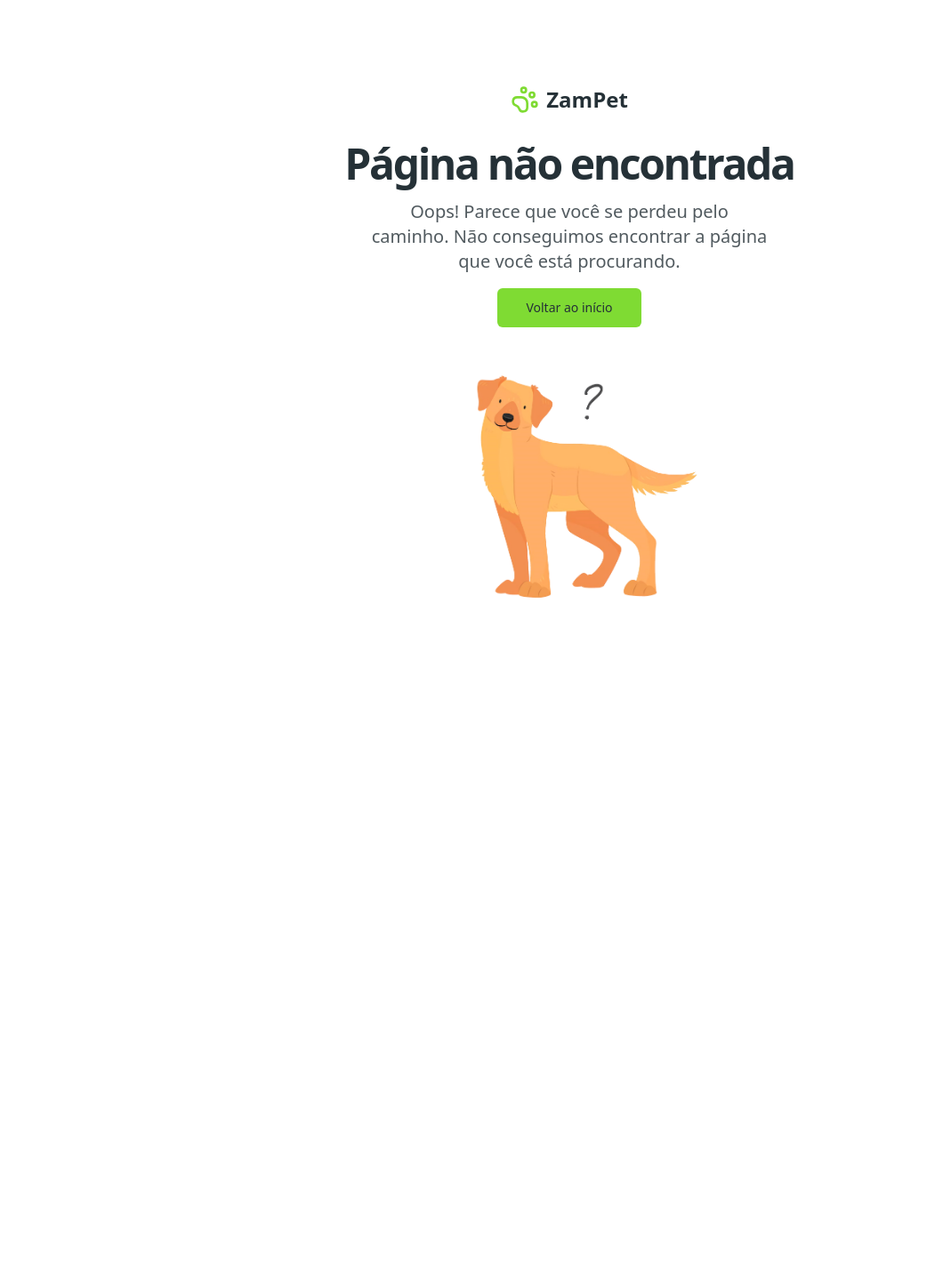
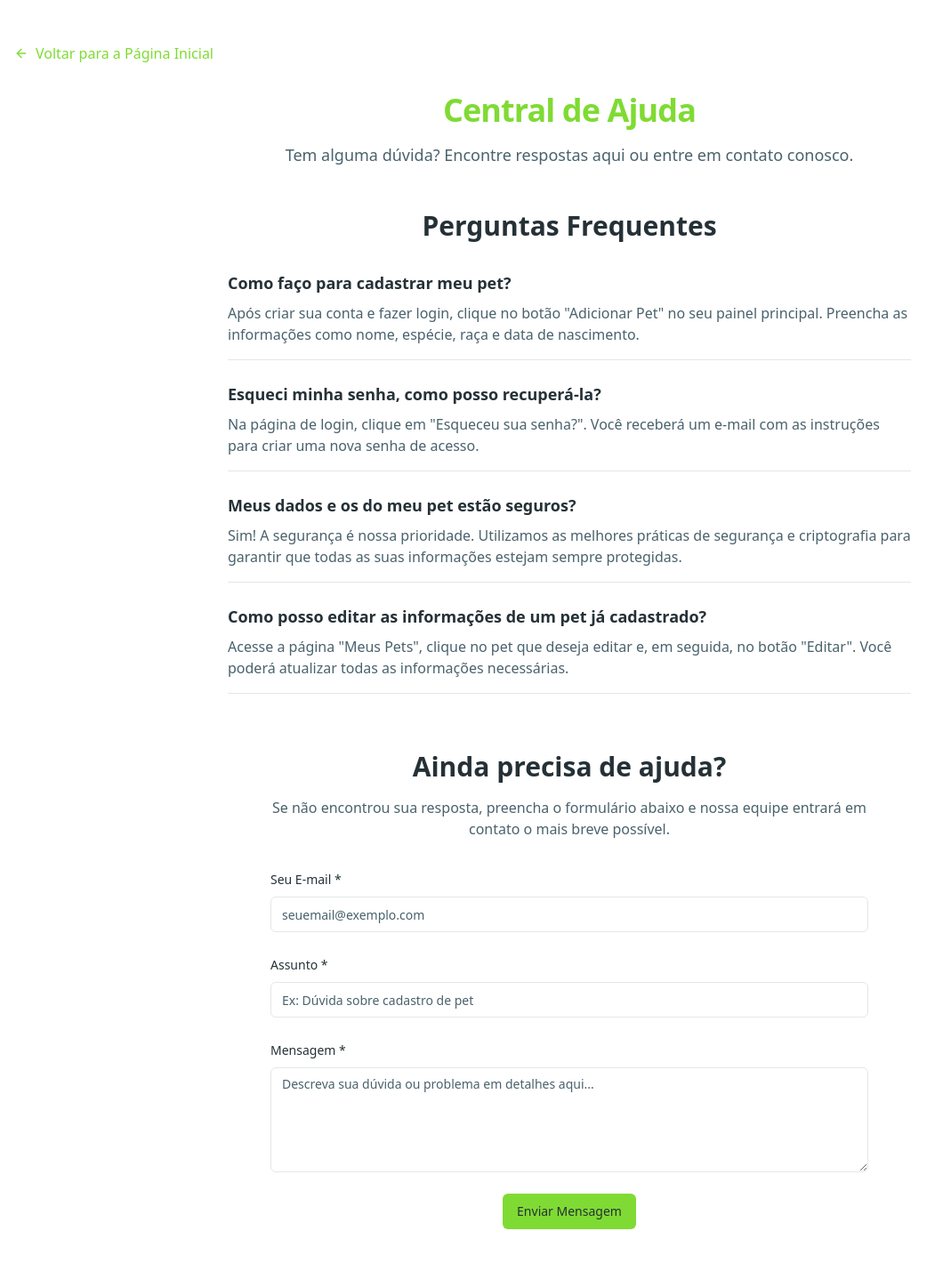
Before and after one commit to Yakkuni/frontPet, a Vue app: page /suporte in a window 1280 px wide. Shown: the top 1420 px of the page at 89% size, without its empty margins (0-1069 px from the left). Before the commit the page ends 800 px from the top, so only its background shows below. Built offline with nearby package versions, Linux system fonts and the light colour scheme.

Commit message:
Deu tudo certo

```diff
--- a/src/api/axios.ts
+++ b/src/api/axios.ts
@@ -3,19 +3,18 @@
 import axios from 'axios';
 import { useAuthStore } from '@/stores/auth';
 
-// Criação da instância base do Axios
+const apiBase = 'https://api.zampet.dev.cybercore.dev.br';
+console.log('[apiClient] baseURL =', apiBase);
+
 const apiClient = axios.create({
-  // Aponta para o proxy configurado no vite.config.ts
-  baseURL: '/api',
+  baseURL: apiBase,
   headers: {
     'Content-Type': 'application/json',
   },
-  // Define um tempo limite de 10 segundos para as requisições
   timeout: 10000,
 });
 
-// --- INTERCEPTOR DE REQUISIÇÃO ---
-// Esta é a versão correta, que envia o cabeçalho "Authorization: Bearer"
+
 apiClient.interceptors.request.use(
   (config) => {
     const token = localStorage.getItem('authToken');
--- a/src/api/petsService.ts
+++ b/src/api/petsService.ts
@@ -16,14 +16,11 @@ export const petsService = {
   },
 
   createPet(petData: any) {
-    return apiClient.post('/v0/pets', petData);
+    // interceptor already adds Authorization header, avoid duplicating
+    return apiClient.post('/module/tutor/v0/pet/create-pet', petData);
   },
 
   createBreed(data: { especie_uuid: string; descricao: string }) {
-    return apiClient.post('/module/tutor/v0/pet/create-raca', data, {
-      headers: {
-        Authorization: `Bearer ${localStorage.getItem('authToken')}`
-      }
-    });
+    return apiClient.post('/module/tutor/v0/pet/create-raca', data);
   }
 };
--- a/src/components/Navbar.vue
+++ b/src/components/Navbar.vue
@@ -7,6 +7,13 @@
       </RouterLink>
       <div class="ml-auto flex items-center space-x-4">
         <div class="hidden md:flex md:items-center md:space-x-4">
+          <RouterLink to="/suporte" class="text-sm font-medium transition-colors hover:text-primary">
+            Suporte
+          </RouterLink>
+          <RouterLink to="/sobre" class="text-sm font-medium transition-colors hover:text-primary">
+            Sobre
+          </RouterLink>
+
           <template v-if="authStore.isAuthenticated">
             <RouterLink to="/pets" class="text-sm font-medium transition-colors hover:text-primary">
               Meus Pets
@@ -16,13 +23,8 @@
             </RouterLink>
             <Button variant="ghost" @click="handleLogout">Sair</Button>
           </template>
+
           <template v-else>
-            <RouterLink to="/services" class="text-sm font-medium transition-colors hover:text-primary">
-              Serviços
-            </RouterLink>
-            <RouterLink to="/sobre" class="text-sm font-medium transition-colors hover:text-primary">
-              Sobre
-            </RouterLink>
             <RouterLink to="/auth/login" class="text-sm font-medium transition-colors hover:text-primary">
               Entrar
             </RouterLink>
@@ -41,6 +43,13 @@
     </div>
     <div v-if="mobileMenuOpen" class="md:hidden">
       <div class="container py-4 space-y-3">
+        <RouterLink to="/suporte" class="block text-sm font-medium transition-colors hover:text-primary" @click="mobileMenuOpen = false">
+          Suporte
+        </RouterLink>
+        <RouterLink to="/sobre" class="block text-sm font-medium transition-colors hover:text-primary" @click="mobileMenuOpen = false">
+          Sobre
+        </RouterLink>
+
         <template v-if="authStore.isAuthenticated">
           <RouterLink to="/pets" class="block text-sm font-medium transition-colors hover:text-primary" @click="mobileMenuOpen = false">
             Meus Pets
@@ -50,13 +59,8 @@
           </RouterLink>
           <Button variant="ghost" @click="handleLogout" class="w-full justify-start">Sair</Button>
         </template>
+
         <template v-else>
-          <RouterLink to="/services" class="block text-sm font-medium transition-colors hover:text-primary" @click="mobileMenuOpen = false">
-            Serviços
-          </RouterLink>
-          <RouterLink to="/sobre" class="block text-sm font-medium transition-colors hover:text-primary" @click="mobileMenuOpen = false">
-            Sobre
-          </RouterLink>
           <RouterLink to="/auth/login" class="block text-sm font-medium transition-colors hover:text-primary" @click="mobileMenuOpen = false">
             Entrar
           </RouterLink>
--- a/src/components/ui/Combobox.vue
+++ b/src/components/ui/Combobox.vue
@@ -4,11 +4,12 @@
       ref="inputRef"
       :model-value="searchTerm"
       @input="onInput"
-      @focus="isOpen = true"
+      @focus="!props.disabled && (isOpen = true)"
       @keydown.down.prevent="navigateOptions(1)"
       @keydown.up.prevent="navigateOptions(-1)"
       @keydown.enter.prevent="selectHighlightedOption"
       :placeholder="placeholder"
+      :disabled="props.disabled"
       autocomplete="off"
     />
     <Transition
@@ -17,16 +18,16 @@
       leave-to-class="opacity-0"
     >
       <div
-        v-if="isOpen && filteredOptions.length"
+        v-if="isOpen && filteredOptions.length && !props.disabled"
         class="absolute z-10 mt-1 w-full bg-card border rounded-md shadow-lg max-h-60 overflow-y-auto"
       >
         <ul>
           <li
             v-for="(option, index) in filteredOptions"
             :key="option.value"
-            @click="selectOption(option)"
-            class="px-4 py-2 hover:bg-muted cursor-pointer"
-            :class="{ 'bg-muted': highlightedIndex === index }"
+            @click="!props.disabled && selectOption(option)"
+            class="px-4 py-2 hover:bg-muted"
+            :class="{ 'cursor-pointer': !props.disabled, 'cursor-not-allowed opacity-50': props.disabled, 'bg-muted': highlightedIndex === index }"
           >
             {{ option.label }}
           </li>
@@ -50,6 +51,7 @@ const props = defineProps<{
   modelValue: string | null;
   options: ComboboxOption[];
   placeholder?: string;
+  disabled?: boolean;
 }>();
 
 const emit = defineEmits<{
--- a/src/features/pets/components/AddPetForm.vue
+++ b/src/features/pets/components/AddPetForm.vue
@@ -11,6 +11,7 @@
       <div class="space-y-2">
         <Label for="dob">Data de Nascimento *</Label>
         <Input id="dob" type="date" v-model="pet.dob" required />
+        <p v-if="pet.dob && !isDobValid" class="text-sm text-red-600">A data de nascimento não pode ser posterior à data de hoje.</p>
       </div>
 
       <div class="space-y-2">
@@ -107,6 +108,14 @@ const pet = reactive({
   registro: '',
 });
 
+// Prevent duplicate submissions
+const isSubmitting = ref(false);
+
+// Se a espécie mudar, limpar a raça para forçar selecionar novamente
+watch(() => pet.species, () => {
+  pet.breed = null;
+});
+
 // --- OPÇÕES DE RAÇA ---
 const breedOptions = computed(() => {
   if (!pet.species) return [];
@@ -186,39 +195,97 @@ async function createNewBreed() {
   }
 }
 
+// --- Validação da data de nascimento ---
+// Use string compare because the input returns YYYY-MM-DD which compares
+// lexicographically correctly for dates.
+const todayISO = new Date().toISOString().slice(0, 10);
+const isDobValid = computed(() => {
+  if (!pet.dob) return false;
+  return pet.dob <= todayISO;
+});
+
 // --- Validação geral ---
 const isFormValid = computed(() => {
-  return !!pet.name && !!pet.species && !!pet.breed && !!pet.dob;
+  // nome, data de nascimento (não futura) e sexo são obrigatórios; raça é opcional até
+  // que o usuário selecione uma espécie — mas se breed estiver preenchido
+  // ele deve ser um UUID existente (isExistingBreed)
+  if (!pet.name || !pet.dob || !pet.sex) return false;
+  if (!isDobValid.value) return false;
+  if (pet.species && pet.breed) {
+    // se breed foi preenchido, deve existir na espécie selecionada
+    return isExistingBreed.value;
+  }
+  return true;
 });
 
 // --- Envio do formulário ---
 async function handleSubmit() {
+  if (isSubmitting.value) {
+    console.warn('Ignorando envio duplicado: já existe um envio em andamento.');
+    return;
+  }
+
   if (!isFormValid.value) {
     alert('Por favor, preencha os campos obrigatórios (*).');
     return;
   }
-
-  // Se a raça digitada não existir, cria automaticamente antes de enviar
-  if (!isExistingBreed.value && typeof pet.breed === 'string') {
-    const confirmed = confirm(`A raça "${pet.breed}" não existe. Deseja criá-la agora?`);
-    if (confirmed) {
-      const newBreedUuid = await createNewBreed();
-      if (!newBreedUuid) return;
-    } else {
-      return; // cancela o envio
-    }
-  }
+  isSubmitting.value = true;
+  // Determine a valid breed UUID to send (only send when it's an actual UUID
+  // that exists for the selected species). This prevents sending free-text.
+  const breedUuid = pet.breed && isExistingBreed.value ? pet.breed : null;
 
   const apiData: any = {
-    nome: pet.name,
-    data_nascimento: pet.dob,
-    especie_uuid: pet.species,
-    raca_uuid: pet.breed,
-  };
+    name: pet.name,
+    birthDate: pet.dob,
+    sexo: pet.sex,
+    registro_geral_animal: pet.registro || undefined,
+  } as any;
 
-  // Adiciona sexo e registro se presentes
+  if (breedUuid) apiData.raca_uuid = breedUuid;
   if (pet.sex) apiData.sexo = pet.sex;
   if (pet.registro) apiData.registro = pet.registro;
+
+    // Envia para a API e loga no console se foi bem sucedido ou não
+    try {
+      console.log('Enviando pet para API:', apiData);
+      // Debug: mostrar a URL completa que axios usará
+      try {
+        // import apiClient dynamically to avoid circular imports at top-level
+        const { default: apiClient } = await import('@/api/axios');
+        console.log('[debug] apiClient baseURL =', apiClient.defaults.baseURL, 'request path =', '/v0/pet/create-pet');
+      } catch (e) {
+        console.warn('Não foi possível ler apiClient para debug do baseURL', e);
+      }
+
+      const response = await petsService.createPet(apiData);
+      console.log('Resposta da API (createPet):', response.data);
+
+      if (response.data?.status === 'success') {
+        console.log('Pet criado com sucesso:', response.data.data);
+        // Log the breed UUID we sent (if any) so the user always sees it
+        if (breedUuid) {
+          console.log('UUID da raça enviada:', breedUuid);
+        } else {
+          console.log('Nenhuma UUID de raça enviada (nenhuma raça selecionada).');
+        }
+
+        // If backend returns a raca_uuid in the created pet payload, show it too
+        const returnedBreedUuid = response.data?.data?.raca_uuid || response.data?.data?.breed_uuid || null;
+        if (returnedBreedUuid) {
+          console.log('UUID da raça retornada pela API:', returnedBreedUuid);
+        }
+
+        // opcional: reset do formulário
+        // Object.assign(pet, { name: '', species: null, breed: null, dob: '', sex: null, registro: '' });
+      } else {
+        console.error('Resposta de erro da API ao criar pet:', response.data);
+      }
+    } catch (err) {
+      console.error('Erro ao comunicar com a API ao criar pet:', err);
+    } finally {
+      isSubmitting.value = false;
+    }
+
 
 }
 
--- a/src/features/pets/views/PetsView.vue
+++ b/src/features/pets/views/PetsView.vue
@@ -59,11 +59,10 @@
     </Dialog>
   </div>
 </template>
-
 <script setup lang="ts">
 import { ref, onMounted } from 'vue';
 import { RouterLink } from 'vue-router';
-import { PlusIcon } from 'lucide-vue-next';
+import { PlusIcon, PawPrint } from 'lucide-vue-next';
 import Navbar from '@/components/Navbar.vue';
 import Button from '@/components/ui/Button.vue';
 import Card from '@/components/ui/Card.vue';
@@ -72,35 +71,85 @@ import CardTitle from '@/components/ui/CardTitle.vue';
 import CardDescription from '@/components/ui/CardDescription.vue';
 import Dialog from '@/components/ui/Dialog.vue';
 import AddPetForm from '@/features/pets/components/AddPetForm.vue';
+import { petsService } from '@/api/petsService';
 
+// --- Lógica do Modal ---
 const isModalOpen = ref(false);
-const addPetFormRef = ref<{ handleSubmit: () => void } | null>(null);
+const addPetFormRef = ref<{ handleSubmit: () => Promise<boolean> } | null>(null);
 
-function submitForm() {
+async function submitForm() {
   if (addPetFormRef.value) {
-    addPetFormRef.value.handleSubmit();
-    isModalOpen.value = false;
+    const success = await addPetFormRef.value.handleSubmit();
+    if (success) {
+      isModalOpen.value = false;
+      fetchPets();
+    }
   }
 }
 
+// --- Interface e Estado dos Pets ---
 interface Pet {
-  id: string;
+  uuid: string;
   name: string;
-  age: number;
+  age: string;
   imageUrl?: string;
 }
 
 const pets = ref<Pet[]>([]);
 const isLoading = ref(true);
 
+// --- Lógica de Busca de Dados ---
+/**
+ * Função de cálculo de idade ATUALIZADA.
+ * Agora verifica se a data de nascimento é válida antes de calcular.
+ */
+function calculateAge(dob: string): string {
+  if (!dob) return 'Idade desconhecida';
+  const birthDate = new Date(dob);
+
+  // Verificação para datas inválidas
+  if (isNaN(birthDate.getTime())) {
+    return 'Data inválida';
+  }
+
+  const today = new Date();
+  let years = today.getFullYear() - birthDate.getFullYear();
+  const months = today.getMonth() - birthDate.getMonth();
+
+  if (months < 0 || (months === 0 && today.getDate() < birthDate.getDate())) {
+    years--;
+  }
+
+  if (years < 1) {
+    const totalMonths = (today.getFullYear() - birthDate.getFullYear()) * 12 + months;
+    return `${totalMonths} ${totalMonths === 1 ? 'mês' : 'meses'}`;
+  }
+
+  return `${years} ${years === 1 ? 'ano' : 'anos'}`;
+}
+
+async function fetchPets() {
+  isLoading.value = true;
+  try {
+    const response = await petsService.getMyPets();
+    // A estrutura response.data.data está correta com base no seu exemplo.
+    const apiPets = response.data.data || [];
+
+    pets.value = apiPets.map((pet: any) => ({
+      uuid: pet.uuid,
+      name: pet.nome,
+      age: calculateAge(pet.data_nascimento),
+      // Mapeamento de foto ATUALIZADO para usar 'caminho_foto' ou 'photo_path'
+      imageUrl: pet.caminho_foto || pet.photo_path
+    }));
+  } catch (error) {
+    console.error("Erro ao buscar a lista de pets:", error);
+  } finally {
+    isLoading.value = false;
+  }
+}
+
 onMounted(() => {
-  setTimeout(() => {
-    pets.value = [
-      { id: '1', name: 'Rex', age: 3, imageUrl: '/tittle.jpg' },
-      { id: '2', name: 'Luna', age: 2, imageUrl: '/placeholder-pet.jpg' },
-      { id: '3', name: 'Max', age: 4, imageUrl: '/placeholder-pet.jpg' }
-    ];
-    isLoading.value = false;
-  }, 1500);
+  fetchPets();
 });
 </script>
--- /dev/null
+++ b/src/features/support/routes.ts
@@ -0,0 +1,7 @@
+export const supportRoutes = [
+  {
+    path: '/suporte',
+    name: 'suporte',
+    component: () => import('@/features/support/views/SupportView.vue')
+  }
+]
--- /dev/null
+++ b/src/features/support/views/SupportView.vue
@@ -0,0 +1,116 @@
+<template>
+  <div class="container mx-auto px-4 py-8 md:py-12">
+    <RouterLink to="/" class="inline-flex items-center gap-2 text-primary hover:underline mb-8 font-medium">
+      <ArrowLeft class="w-4 h-4" />
+      Voltar para a Página Inicial
+    </RouterLink>
+
+    <header class="text-center mb-12">
+      <h1 class="text-4xl font-bold tracking-tight text-primary">Central de Ajuda</h1>
+      <p class="mt-4 text-lg text-muted-foreground">
+        Tem alguma dúvida? Encontre respostas aqui ou entre em contato conosco.
+      </p>
+    </header>
+
+    <section id="faq">
+      <h2 class="text-3xl font-semibold text-center mb-8">Perguntas Frequentes</h2>
+      <div class="max-w-3xl mx-auto space-y-6">
+
+        <div class="border-b pb-4">
+          <h3 class="font-semibold text-lg">Como faço para cadastrar meu pet?</h3>
+          <p class="mt-2 text-muted-foreground">
+            Após criar sua conta e fazer login, clique no botão "Adicionar Pet" no seu painel principal. Preencha as informações como nome, espécie, raça e data de nascimento.
+          </p>
+        </div>
+
+        <div class="border-b pb-4">
+          <h3 class="font-semibold text-lg">Esqueci minha senha, como posso recuperá-la?</h3>
+          <p class="mt-2 text-muted-foreground">
+            Na página de login, clique em "Esqueceu sua senha?". Você receberá um e-mail com as instruções para criar uma nova senha de acesso.
+          </p>
+        </div>
+
+        <div class="border-b pb-4">
+          <h3 class="font-semibold text-lg">Meus dados e os do meu pet estão seguros?</h3>
+          <p class="mt-2 text-muted-foreground">
+            Sim! A segurança é nossa prioridade. Utilizamos as melhores práticas de segurança e criptografia para garantir que todas as suas informações estejam sempre protegidas.
+          </p>
+        </div>
+
+        <div class="border-b pb-4">
+          <h3 class="font-semibold text-lg">Como posso editar as informações de um pet já cadastrado?</h3>
+          <p class="mt-2 text-muted-foreground">
+            Acesse a página "Meus Pets", clique no pet que deseja editar e, em seguida, no botão "Editar". Você poderá atualizar todas as informações necessárias.
+          </p>
+        </div>
+
+      </div>
+    </section>
+
+    <section id="contact" class="mt-16">
+      <div class="max-w-2xl mx-auto text-center">
+        <h2 class="text-3xl font-semibold">Ainda precisa de ajuda?</h2>
+        <p class="mt-4 text-muted-foreground">
+          Se não encontrou sua resposta, preencha o formulário abaixo e nossa equipe entrará em contato o mais breve possível.
+        </p>
+      </div>
+
+      <form @submit.prevent="handleSupportSubmit" class="max-w-2xl mx-auto mt-8 space-y-6">
+        <div class="space-y-2">
+          <Label for="email">Seu E-mail *</Label>
+          <Input id="email" type="email" v-model="form.email" placeholder="seuemail@exemplo.com" required />
+        </div>
+        <div class="space-y-2">
+          <Label for="subject">Assunto *</Label>
+          <Input id="subject" type="text" v-model="form.subject" placeholder="Ex: Dúvida sobre cadastro de pet" required />
+        </div>
+        <div class="space-y-2">
+          <Label for="message">Mensagem *</Label>
+          <textarea
+            id="message"
+            v-model="form.message"
+            rows="5"
+            class="flex w-full rounded-md border border-input bg-background px-3 py-2 text-sm ring-offset-background placeholder:text-muted-foreground focus-visible:outline-none focus-visible:ring-2 focus-visible:ring-ring focus-visible:ring-offset-2 disabled:cursor-not-allowed disabled:opacity-50"
+            placeholder="Descreva sua dúvida ou problema em detalhes aqui..."
+            required
+          ></textarea>
+        </div>
+        <div class="text-center">
+          <Button type="submit">Enviar Mensagem</Button>
+        </div>
+      </form>
+    </section>
+  </div>
+</template>
+
+<script setup lang="ts">
+import { reactive } from 'vue';
+import { RouterLink } from 'vue-router'; // IMPORTE ADICIONADO
+import { ArrowLeft } from 'lucide-vue-next'; // IMPORTE ADICIONADO
+import Input from '@/components/ui/Input.vue';
+import Label from '@/components/ui/Label.vue';
+import Button from '@/components/ui/Button.vue';
+
+const form = reactive({
+  email: '',
+  subject: '',
+  message: '',
+});
+
+const handleSupportSubmit = () => {
+  if (!form.email || !form.subject || !form.message) {
+    alert('Por favor, preencha todos os campos obrigatórios.');
+    return;
+  }
+
+  console.log('Dados do formulário de suporte:', form);
+
+  // TODO: Implementar a lógica de envio para sua API (backend) aqui.
+
+  alert('Mensagem enviada com sucesso! Entraremos em contato em breve.');
+
+  form.email = '';
+  form.subject = '';
+  form.message = '';
+};
+</script>
--- a/src/router/index.ts
+++ b/src/router/index.ts
@@ -7,6 +7,7 @@ import { authRoutes } from '../features/auth/routes'
 import { aboutRoutes } from '../features/about/routes'
 import { petsRoutes } from '../features/pets/routes'
 import { profileRoutes } from '../features/profile/routes'
+import { supportRoutes } from '../features/support/routes'
 
 const router = createRouter({
   history: createWebHistory(import.meta.env.BASE_URL),
@@ -16,6 +17,7 @@ const router = createRouter({
     ...aboutRoutes,
     ...petsRoutes,
     ...profileRoutes,
+    ...supportRoutes,
     {
       path: '/:pathMatch(.*)*',
       name: 'notFound',
```
